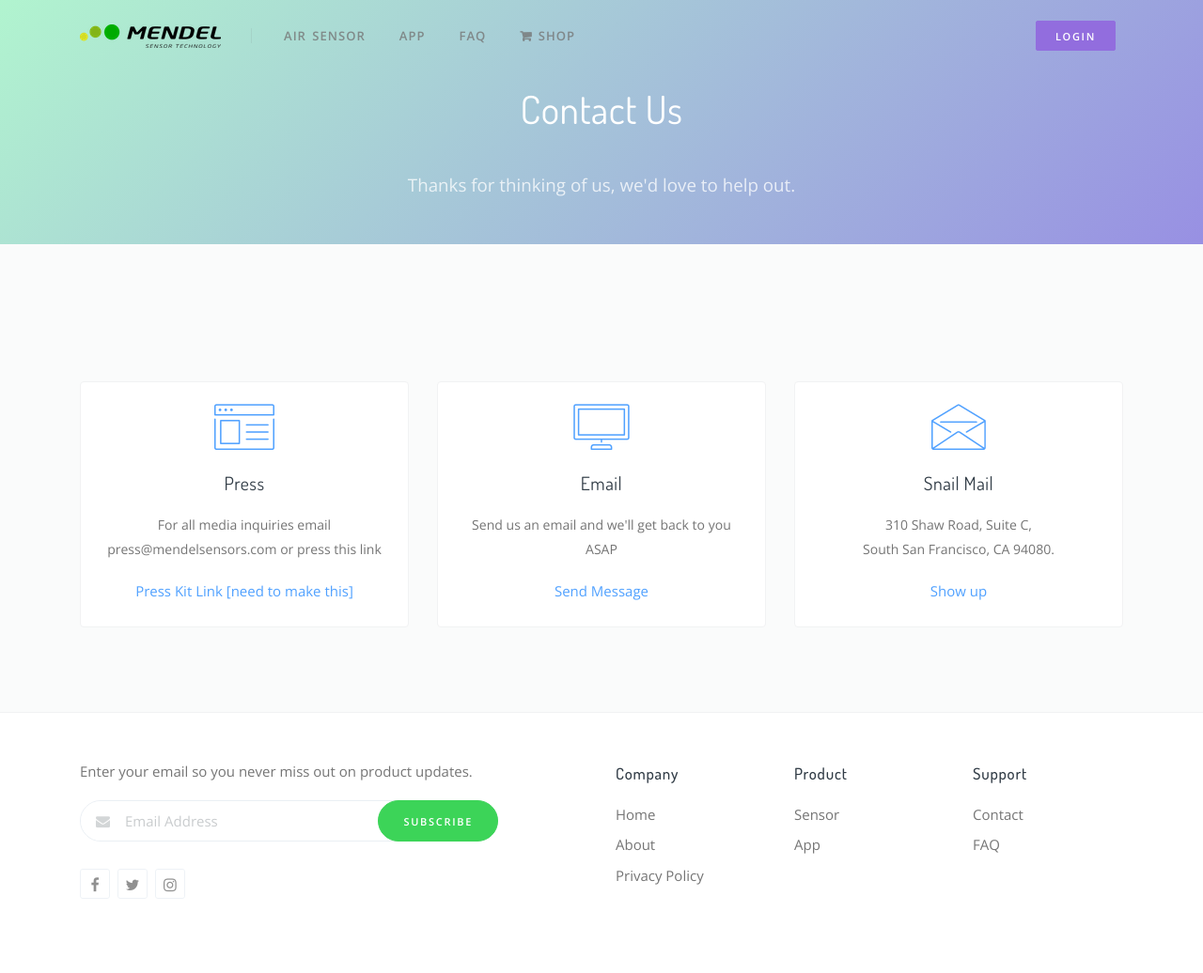
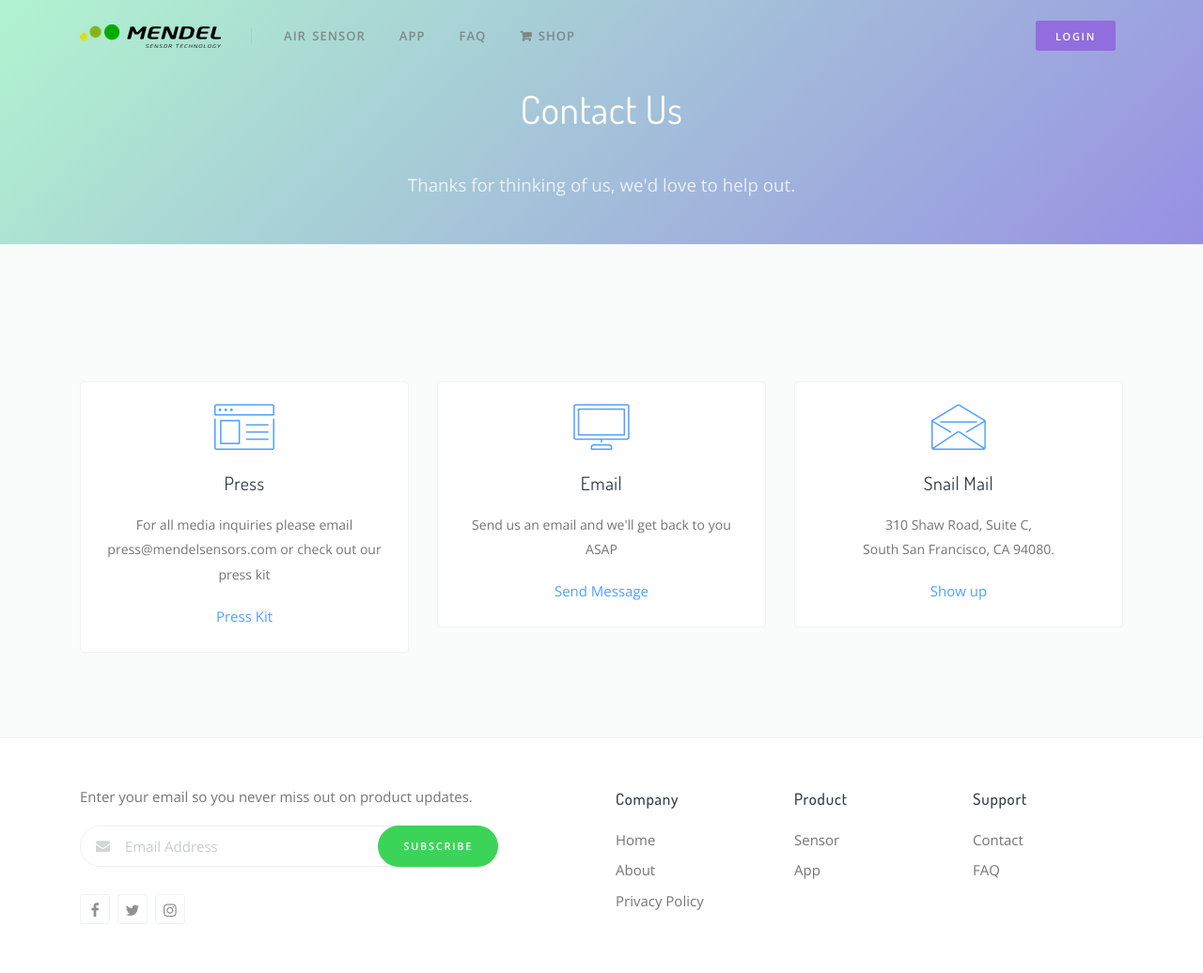
Before and after one commit to mendelsensors/marketing_page, a Jekyll site: the page built from contact/index.html, in a window 1280 px wide. Shown: the whole page at 94% size. Built offline with Jekyll 4.4.1, drawn with Linux system fonts in a browser that asks for light colours; comment, search, counter and statistics services are not loaded; before the commit the page ends 1009 px from its top, so only the background shows below that.

Commit message:
image and contact details

```diff
--- a/contact/index.html
+++ b/contact/index.html
@@ -22,8 +22,8 @@ layout: default
         <div class="card border p-5">
           <p><i class="icon-browser lead-7 text-primary"></i></p>
           <h5 class="mb-4">Press</h5>
-          <p class="small-1">For all media inquiries email press@mendelsensors.com or press this link</p>
-          <a href="mailto:press@mendelsensors.co">Press Kit Link [need to make this]</a>
+          <p class="small-1">For all media inquiries please email press@mendelsensors.com or check out our press kit</p>
+          <a href="https://mendelsensors.com/presskit/">Press Kit </a>
         </div>
       </div>
 
--- a/index.html
+++ b/index.html
@@ -67,7 +67,7 @@ layout: default
         </div>
 
         <div class="col-md-5">
-          <img src="assets/img/main/iphoneWatchCombo.png" alt="...">
+          <img src="assets/img/main/applePhoneWatchNotification.png" alt="...">
         </div>
       </div>
 
```
Also changed, not shown: assets/img/main/applePhoneWatchNotification.png (added), assets/img/main/iosPush.png, assets/img/main/iphoneWatchCombo.png (deleted).
